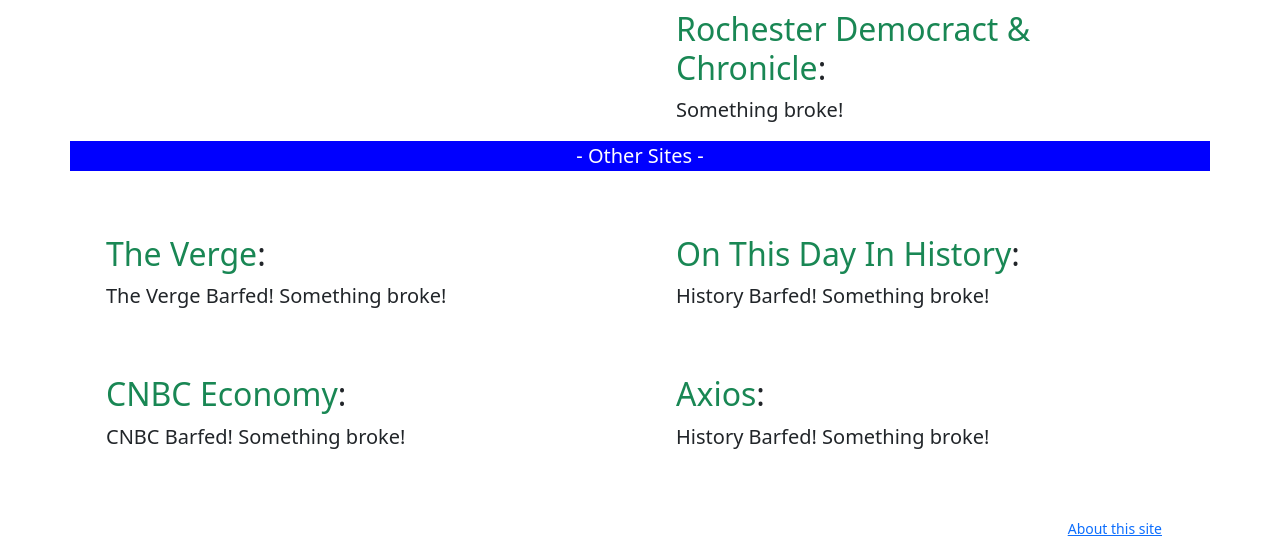
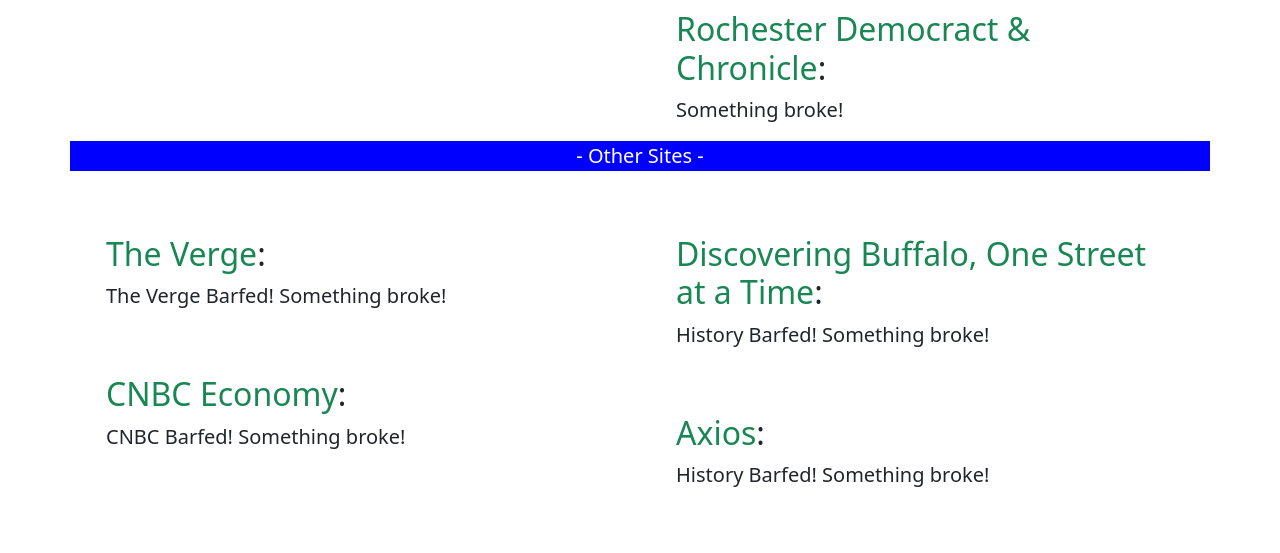
Before and after one commit to Blake-/wny-news, a Django app: template news/templates/index.html in a window 1280 px wide. Shown: the part 1494-2047 px from the top of the page. Run offline with Django 3.2, Linux system fonts and the light colour scheme; the template is opened without the code that fills it, so the values that code supplies are empty; some libraries are stand-ins or nearby versions.

Commit message:
couldn't find a good history that worked

```diff
--- a/news/templates/index.html
+++ b/news/templates/index.html
@@ -395,7 +395,7 @@
 
     <!-- History -->
     <div class="container d-block pt-5">
-      <h2><a href="http://news.bbc.co.uk/onthisday/default.stm" target="_blank" class="text-decoration-none text-success">On This Day In History</a>: </h2>
+      <h2><a href="http://news.bbc.co.uk/onthisday/default.stm" target="_blank" class="text-decoration-none text-success">Discovering Buffalo, One Street at a Time</a>: </h2>
         {% if history_news %}
             {% for value in history_news %}
                 <div class="d-flex">
```
Also changed, not shown: news/views.py (+3 -35 lines).
